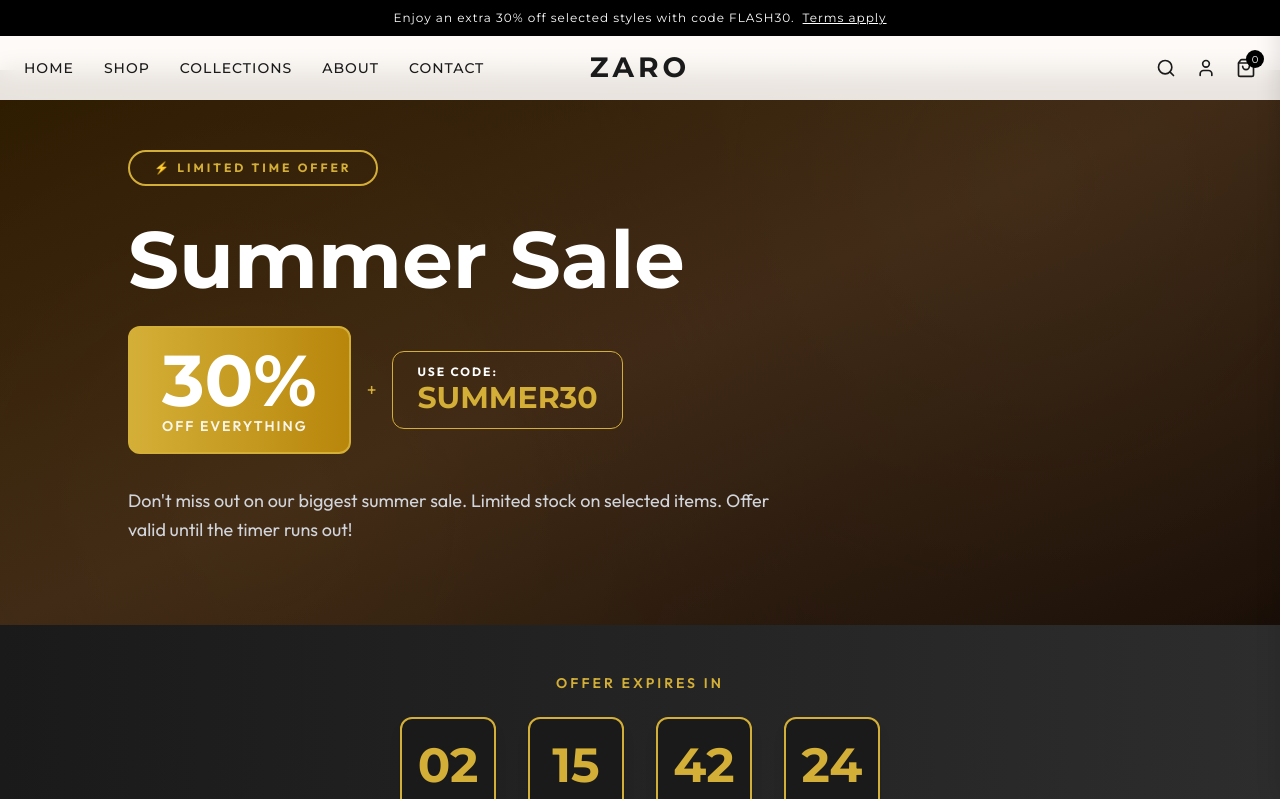
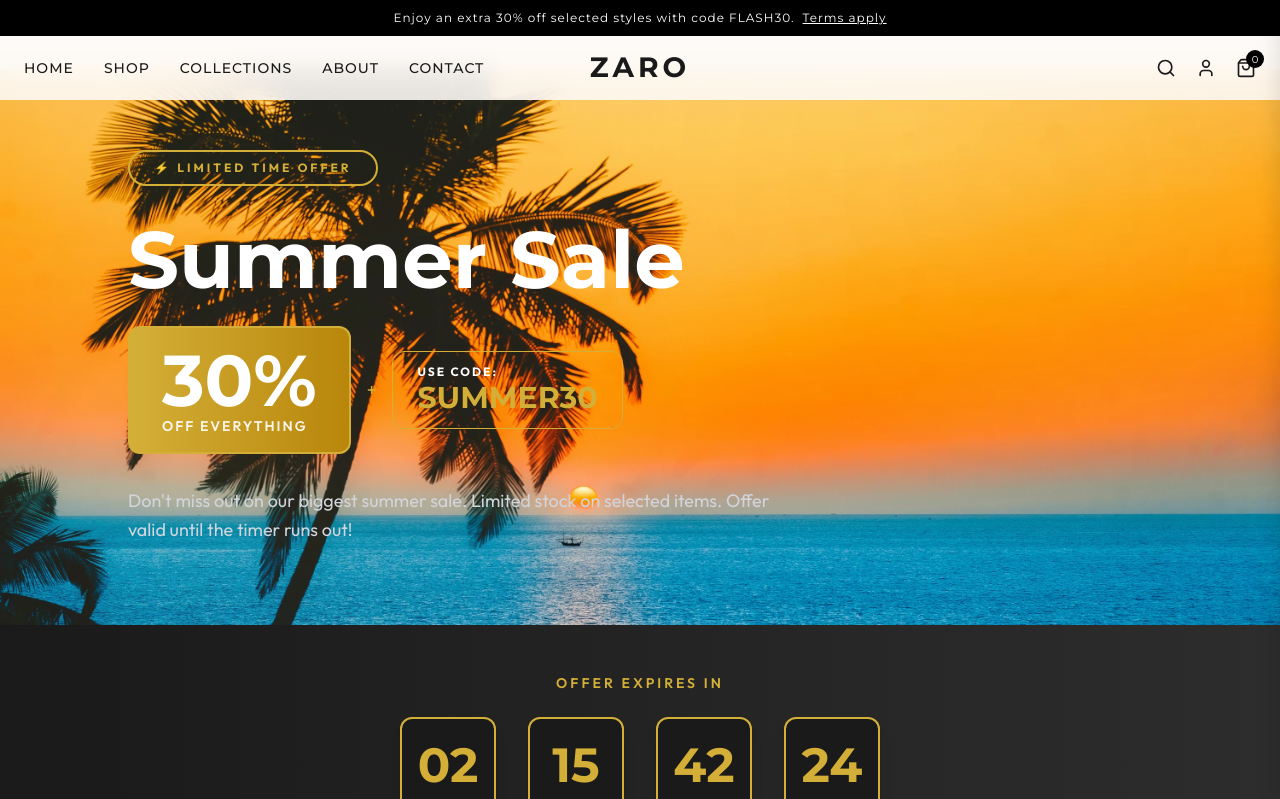
Before and after one commit to Shamshunafiya/Fashion-e-commerce, a React (Vite) app: page /offer in a window 1280 px wide. Shown: the top 799 px of the page. Built offline with nearby package versions, Linux system fonts and the light colour scheme.

Commit message:
offerbanner change

```diff
--- a/src/data/image.js
+++ b/src/data/image.js
@@ -69,6 +69,11 @@ import summer14 from "../img/summer14.webp";
 import summer15 from "../img/summer15.webp";
 import summer16 from "../img/summer16.webp";
 
+import offerbanner from "../img/offerbanner.avif";
+
+export {
+  offerbanner,
+};
 // ============================================================================
 // IMAGE EXPORT OBJECT
 // ============================================================================
--- a/src/pages/OfferPage.jsx
+++ b/src/pages/OfferPage.jsx
@@ -1,6 +1,7 @@
 import { useState, useEffect } from "react";
 import { collectionsData } from "../data/Collection.js";
 import ProductCard from "../components/ProductCard.jsx";
+import { offerbanner } from "../data/image.js";
 
 const offerProducts = [
   ...collectionsData.modern.slice(0, 2),
@@ -48,9 +49,21 @@ export default function OfferPage({ setCartOpen, navigateTo, setSelectedCollecti
 
   return (
     <div className="min-h-screen bg-white pt-[70px]">
-      {/* Main Sale Banner */}
-      <div className="relative overflow-hidden bg-gradient-to-br from-[#2d1b00] via-[#3d2817] to-[#1a0f08] px-8 py-20 text-white md:px-16 lg:px-20">
-        <div className="absolute inset-0 opacity-20">
+      {/* Main Sale Banner — BG IMAGE ADDED HERE */}
+      <div
+        className="relative overflow-hidden px-8 py-20 text-white md:px-16 lg:px-20"
+        style={{
+          backgroundImage: `url(${offerbanner})`,
+          backgroundSize: "cover",
+          backgroundPosition: "center",
+          backgroundRepeat: "no-repeat",
+        }}
+      >
+        {/* Dark overlay — keeps text readable over any bg image */}
+        {/* <div className="absolute inset-0 bg-gradient-to-br from-[#2d1b00]/90 via-[#3d2817]/85 to-[#1a0f08]/90" /> */}
+
+        {/* Decorative radial glows */}
+        <div className="absolute inset-0 opacity-20 pointer-events-none">
           <div className="absolute inset-0 bg-[radial-gradient(circle_at_20%_80%,rgba(184,134,11,0.3)_0%,transparent_50%)]" />
           <div className="absolute inset-0 bg-[radial-gradient(circle_at_80%_20%,rgba(212,175,55,0.2)_0%,transparent_50%)]" />
         </div>
```
Also changed, not shown: src/img/offerbanner.avif (added).
